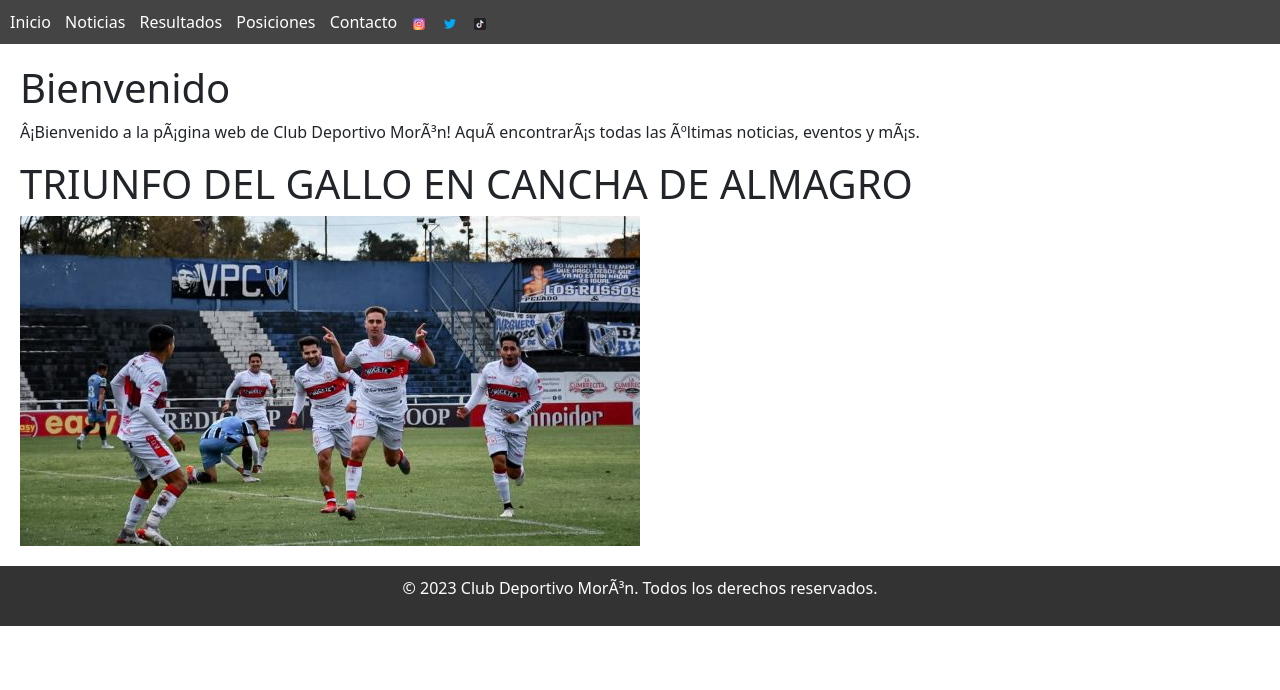
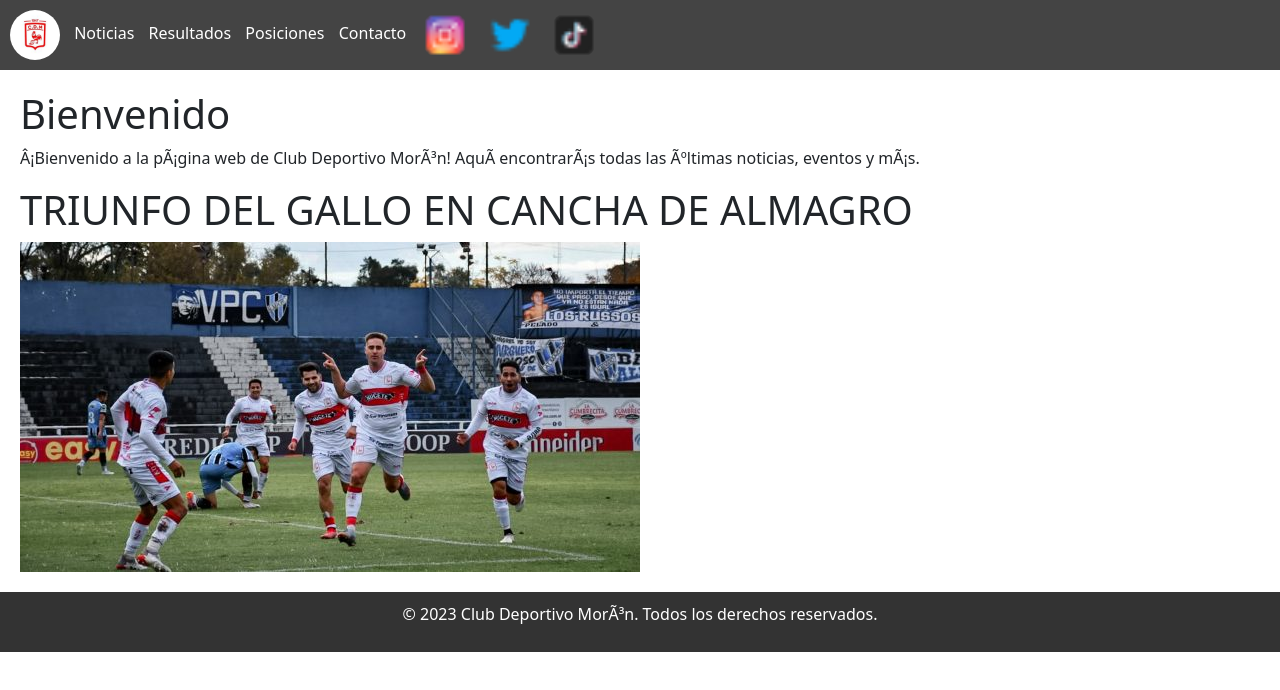
Before and after one commit to FernandoAlegre1990/PFALEGRE, a plain HTML site: page index.html in a window 1280 px wide. Drawn offline with nearby package versions, Linux system fonts and the light colour scheme.

Commit message:
imagenes nuevas en la carpeta

```diff
--- a/css/styles.css
+++ b/css/styles.css
@@ -15,11 +15,19 @@ nav ul {
 nav ul li {
   display: inline;
 }
+nav ul li:hover {
+  opacity: 2px;
+}
 
 nav ul li a {
   color: #fff;
   text-decoration: none;
   margin-right: 10px;
+}
+nav li a img {
+  width: 50px;
+  height: 50px;
+  border-radius: 50%;
 }
 
 /* Estilos para la sección principal */
--- a/index.html
+++ b/index.html
@@ -7,13 +7,14 @@
     <title>Club Deportivo Morón</title>
     <link href="https://cdn.jsdelivr.net/npm/bootstrap@5.3.0/dist/css/bootstrap.min.css" rel="stylesheet" integrity="sha384-9ndCyUaIbzAi2FUVXJi0CjmCapSmO7SnpJef0486qhLnuZ2cdeRhO02iuK6FUUVM" crossorigin="anonymous">
     <link rel="stylesheet" type="text/css" href="css/styles.css">
-
+    <link rel="stylesheet" href="https://cdnjs.cloudflare.com/ajax/libs/font-awesome/4.7.0/css/font-awesome.min.css">
 </head>
 <body>
 
     <nav>
+
         <ul>
-            <li><a href="index.html">Inicio</a></li>
+            <li><a href="index.html"><img src="imagenes/escudoig.jpg" alt="Escudo"></a></li>
             <li><a href="archivos_html/noticias.html">Noticias</a></li>
             <li><a href="archivos_html/resultados.html">Resultados</a></li>
             <li><a href="archivos_html/posiciones.html">Posiciones</a></li>
```
Also changed, not shown: imagenes/arquero.jpg (added), imagenes/escudoig.jpg (added), imagenes/fecha2.jpg (added), imagenes/fecha3.jpg (added), imagenes/hinchada.jpg (added), imagenes/moron_azul.jpg (added), imagenes/moron_cadu.jpg (added), imagenes/moron_cadu2.jpg (added).
